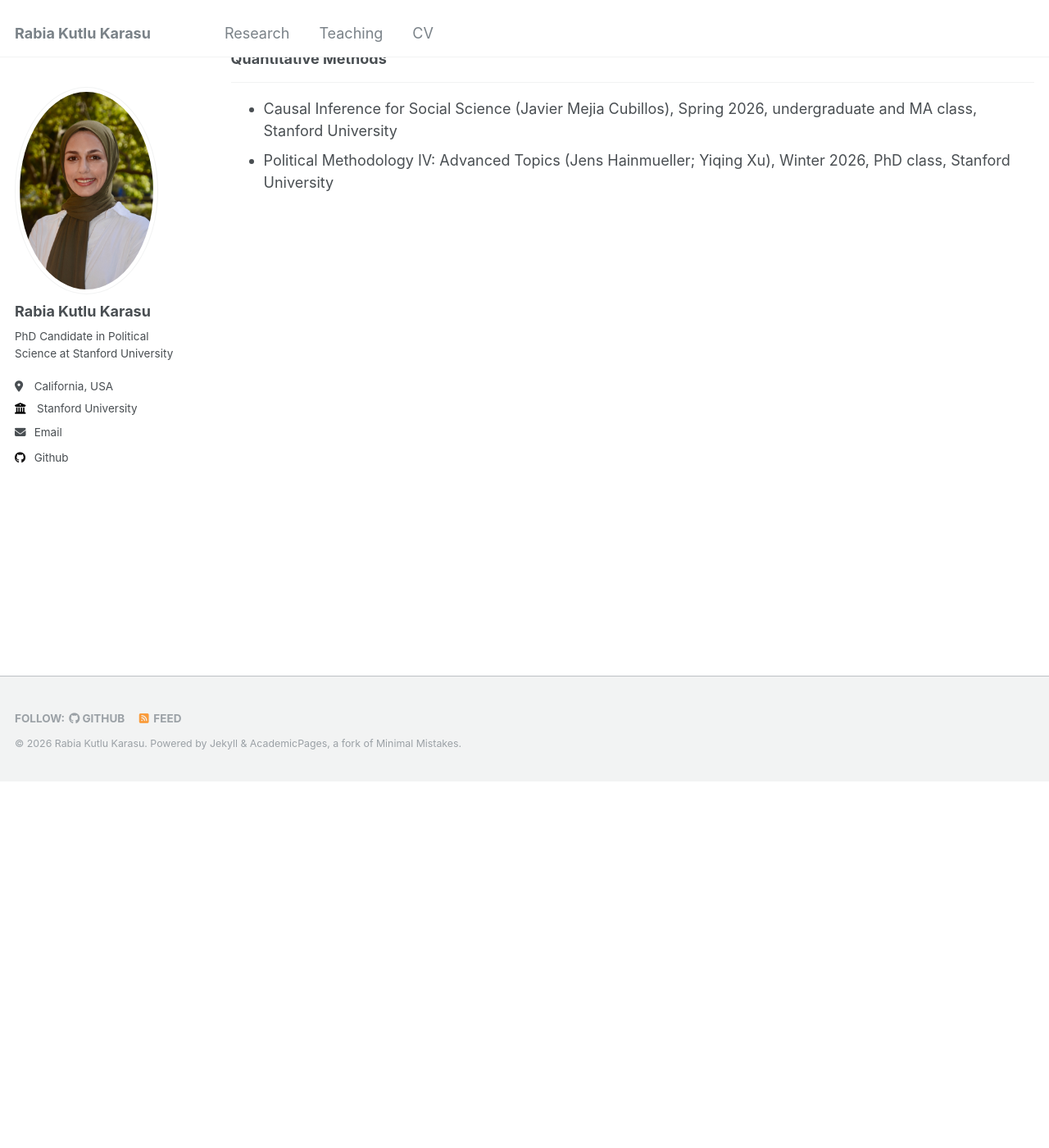
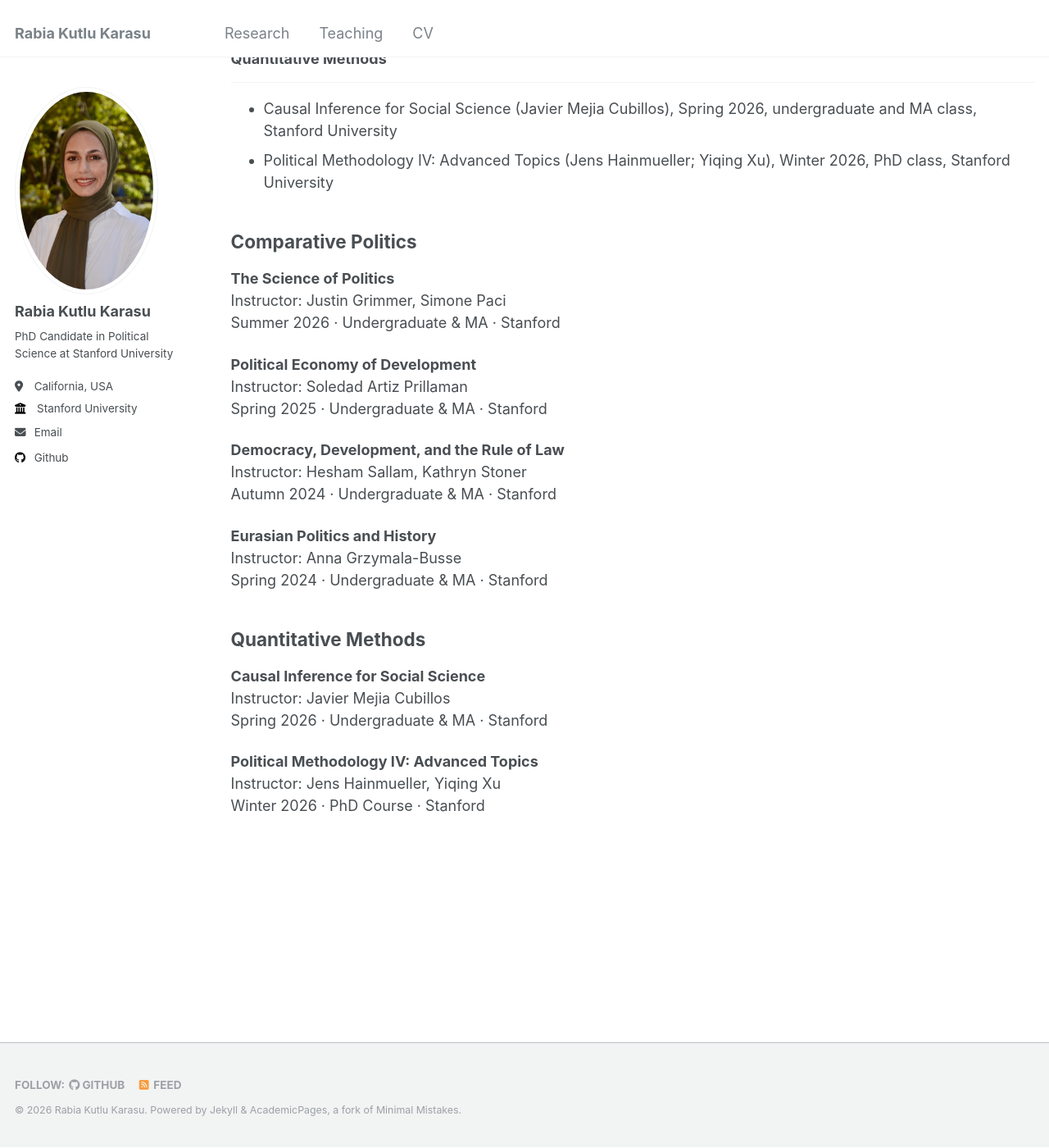
Before and after one commit to rabiakutlukarasu/rabiakutlukarasu.github.io, a Jekyll site: the page built from _pages/teaching.md, in a window 1280 px wide and 1400 px high, scrolled down 447 px. Shown: the whole window at 82% size. Built offline with Jekyll 4.4.1, drawn with Linux system fonts in a browser that asks for light colours.

Commit message:
Update teaching.md

```diff
--- a/_pages/teaching.md
+++ b/_pages/teaching.md
@@ -16,3 +16,33 @@ author_profile: true
 ------
 - Causal Inference for Social Science (Javier Mejia Cubillos), Spring 2026, undergraduate and MA class, Stanford University
 - Political Methodology IV: Advanced Topics (Jens Hainmueller; Yiqing Xu), Winter 2026, PhD class, Stanford University
+
+
+## Comparative Politics
+
+**The Science of Politics**
+Instructor: Justin Grimmer, Simone Paci
+Summer 2026 · Undergraduate & MA · Stanford
+
+**Political Economy of Development**
+Instructor: Soledad Artiz Prillaman
+Spring 2025 · Undergraduate & MA · Stanford
+
+**Democracy, Development, and the Rule of Law**
+Instructor: Hesham Sallam, Kathryn Stoner
+Autumn 2024 · Undergraduate & MA · Stanford
+
+**Eurasian Politics and History**
+Instructor: Anna Grzymala-Busse
+Spring 2024 · Undergraduate & MA · Stanford
+
+
+## Quantitative Methods
+
+**Causal Inference for Social Science**
+Instructor: Javier Mejia Cubillos
+Spring 2026 · Undergraduate & MA · Stanford
+
+**Political Methodology IV: Advanced Topics**
+Instructor: Jens Hainmueller, Yiqing Xu
+Winter 2026 · PhD Course · Stanford
```
